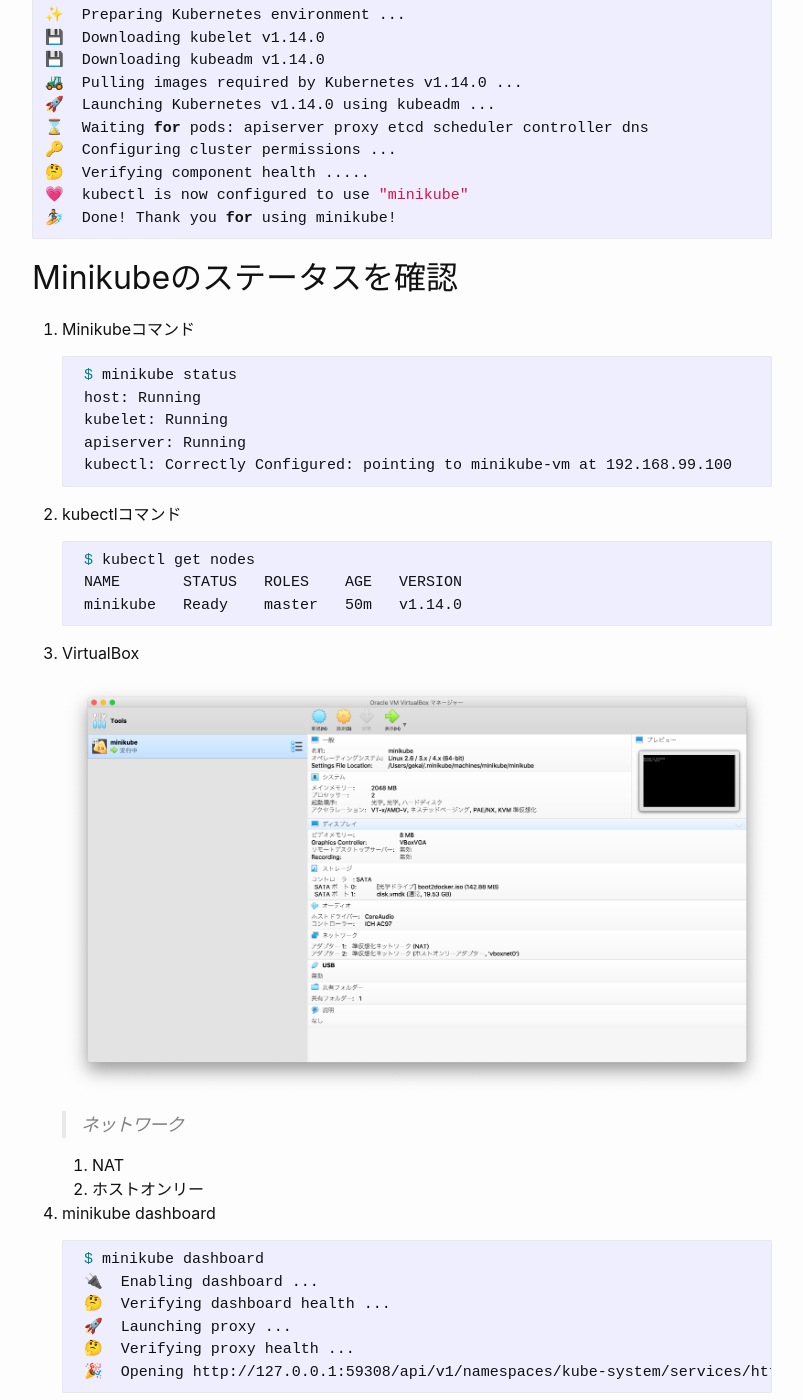
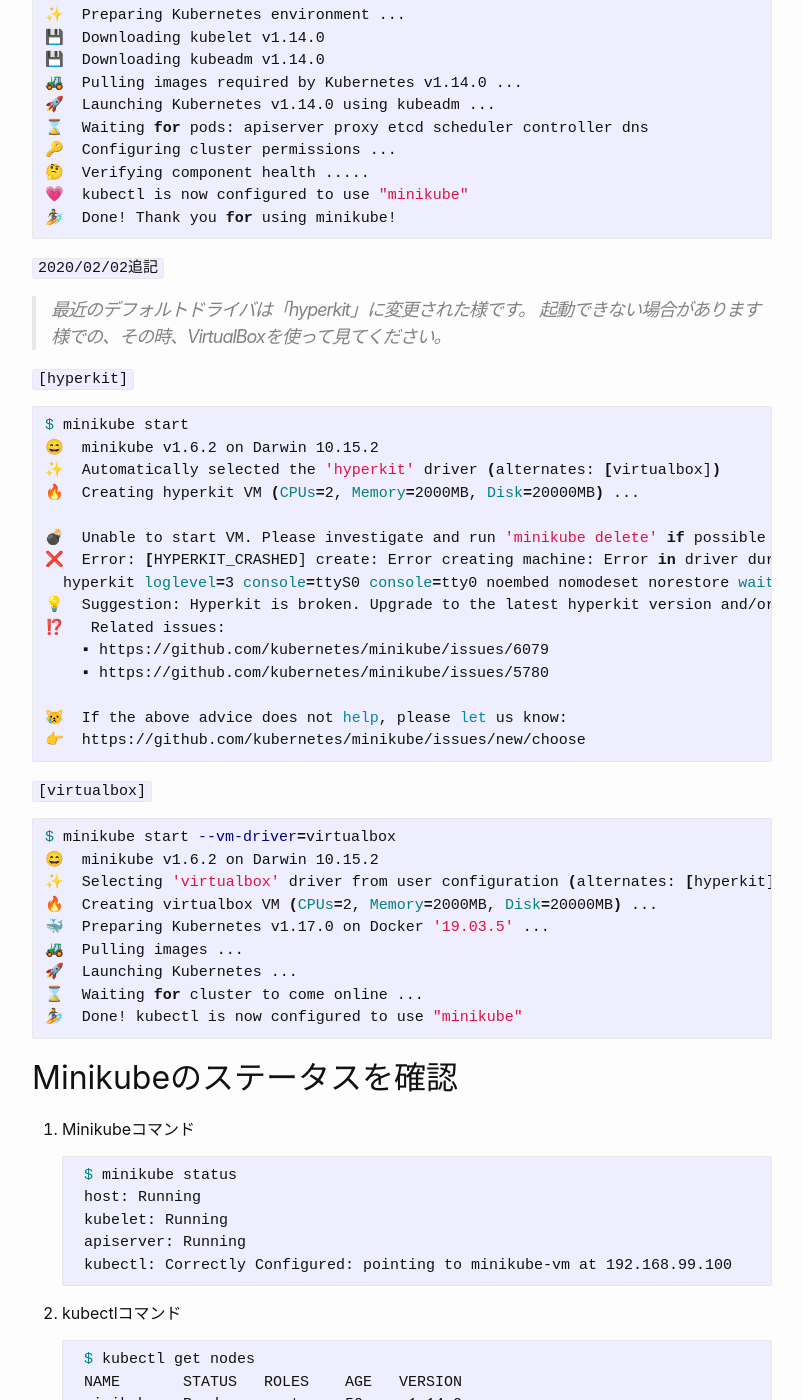
Before and after one commit to gekal/gekal.github.io, a Jekyll site: the page built from _posts/2019-04-12-minikube-over-virtualbox.markdown, in a window 1280 px wide and 1400 px high, scrolled down 1729 px. Shown: the whole window, without its empty margins (238-1041 px from the left). Built offline with Jekyll 4.4.1, drawn with Linux system fonts in a browser that asks for light colours; comment, search, counter and statistics services are not loaded.

Commit message:
Macでminikubeをインストールしてみる。

````diff
--- a/_posts/2019-04-12-minikube-over-virtualbox.markdown
+++ b/_posts/2019-04-12-minikube-over-virtualbox.markdown
@@ -2,6 +2,7 @@
 title: Macでminikubeをインストールしてみる。
 layout: post
 date:   2019-04-12T23:00:00+0900
+update:   2020-02-02T16:00:00+0900
 categories: blogs
 tags: minikube virtualbox
 ---
@@ -60,7 +61,7 @@
 
 ## Minikubeを開始
 
-```shell
+```bash
 $ minikube start
 😄  minikube v1.0.0 on darwin (amd64)
 🤹  Downloading Kubernetes v1.14.0 images in the background ...
@@ -81,6 +82,45 @@
 🤔  Verifying component health .....
 💗  kubectl is now configured to use "minikube"
 🏄  Done! Thank you for using minikube!
+```
+
+`2020/02/02追記`
+
+> 最近のデフォルトドライバは「hyperkit」に変更された様です。
+> 起動できない場合があります様での、その時、VirtualBoxを使って見てください。
+
+`[hyperkit]`
+
+```bash
+$ minikube start
+😄  minikube v1.6.2 on Darwin 10.15.2
+✨  Automatically selected the 'hyperkit' driver (alternates: [virtualbox])
+🔥  Creating hyperkit VM (CPUs=2, Memory=2000MB, Disk=20000MB) ...
+
+💣  Unable to start VM. Please investigate and run 'minikube delete' if possible
+❌  Error: [HYPERKIT_CRASHED] create: Error creating machine: Error in driver during machine creation: hyperkit crashed! command line:
+  hyperkit loglevel=3 console=ttyS0 console=tty0 noembed nomodeset norestore waitusb=10 systemd.legacy_systemd_cgroup_controller=yes random.trust_cpu=on hw_rng_model=virtio base host=minikube
+💡  Suggestion: Hyperkit is broken. Upgrade to the latest hyperkit version and/or Docker for Desktop. Alternatively, you may choose an alternate --vm-driver
+⁉️   Related issues:
+    ▪ https://github.com/kubernetes/minikube/issues/6079
+    ▪ https://github.com/kubernetes/minikube/issues/5780
+
+😿  If the above advice does not help, please let us know:
+👉  https://github.com/kubernetes/minikube/issues/new/choose
+```
+
+`[virtualbox]`
+
+```bash
+$ minikube start --vm-driver=virtualbox
+😄  minikube v1.6.2 on Darwin 10.15.2
+✨  Selecting 'virtualbox' driver from user configuration (alternates: [hyperkit])
+🔥  Creating virtualbox VM (CPUs=2, Memory=2000MB, Disk=20000MB) ...
+🐳  Preparing Kubernetes v1.17.0 on Docker '19.03.5' ...
+🚜  Pulling images ...
+🚀  Launching Kubernetes ...
+⌛  Waiting for cluster to come online ...
+🏄  Done! kubectl is now configured to use "minikube"
 ```
 
 ## Minikubeのステータスを確認
@@ -124,7 +164,6 @@
     ```
 
     ![minikube dashboard](/assets/imgs/blogs/2019-04-12/minikube-dashboard.png)
-
 
 ## Minikubeコマンド
 
````
